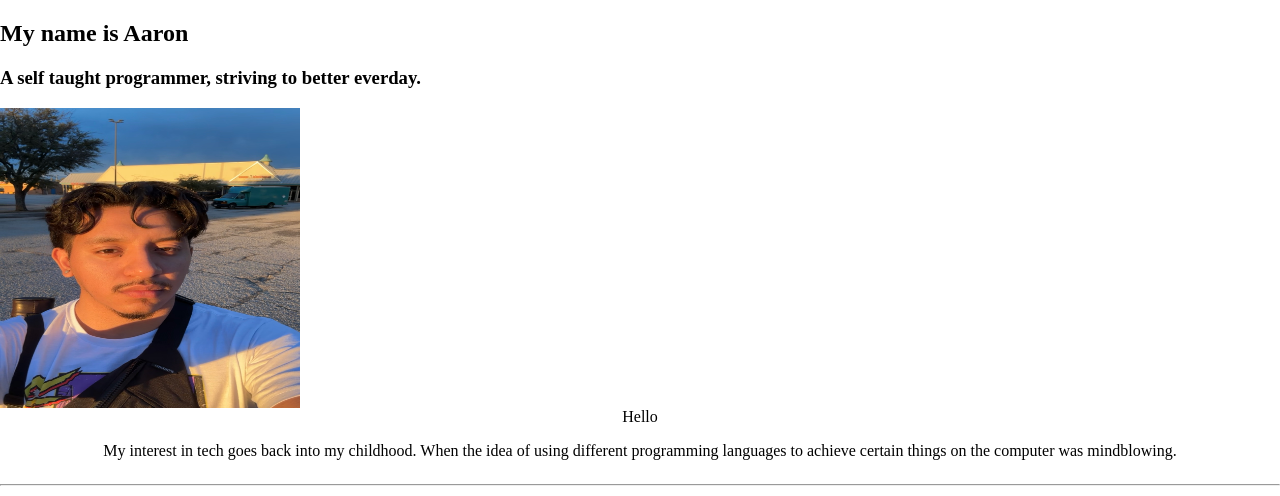
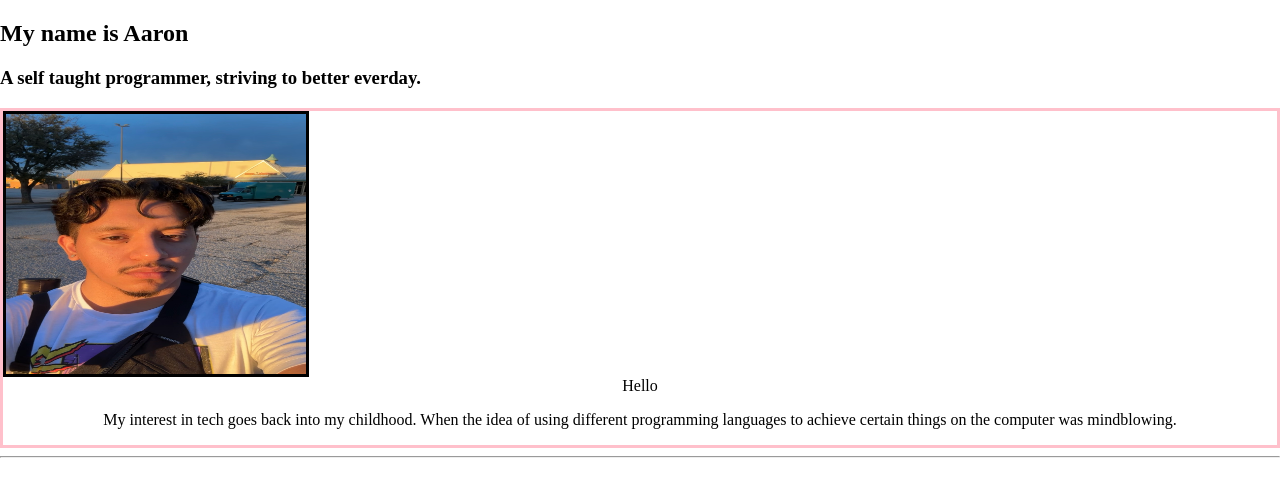
Before and after one commit to aaronxmartinez/Capstone-2, a plain HTML site: page index.html in a window 1280 px wide. Shown: the top 496 px of the page. Drawn offline with Linux system fonts and the light colour scheme.

Commit message:
added flex display with align-items center to selfie

```diff
--- a/index.html
+++ b/index.html
@@ -16,7 +16,7 @@
 
     <!-- personal -->
       <section id="personal">
-         <img src="img/IMG_3209.jpg" class="selfie" height="300" width="300">
+         <img src="img/IMG_3209.jpg" class="selfie" height="260" width="300">
          <div class="about_me">
             <div class="hello">Hello</div>
             <p class="personal_text">My interest in tech goes back into my childhood. When the idea of using different programming languages to achieve certain things on the computer was mindblowing.</p>
--- a/style.css
+++ b/style.css
@@ -8,6 +8,14 @@ body {
     flex-direction: column;
     justify-content: center;
     text-align: center;
+    border: solid pink;
+}
+
+.selfie {
+    display: flex;
+    margin: 0%;
+    align-items: center;
+    border: solid black;
 }
 
 /* skills section */
```
